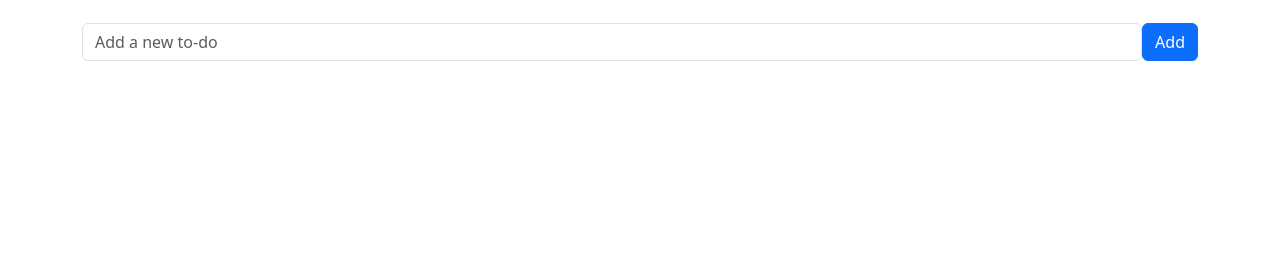
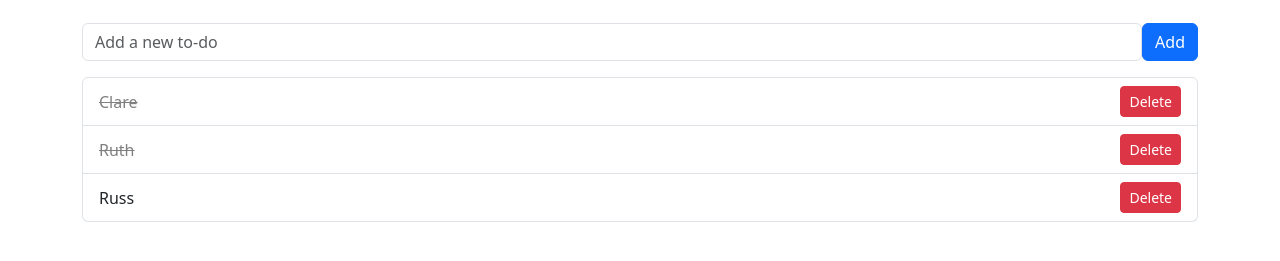
Before and after one commit to Rosmine1/Week12, a website: page index.html in a window 1280 px wide. Shown: the part 101-362 px from the top of the page. Drawn offline with nearby package versions, Linux system fonts and the light colour scheme; no server answers.

Commit message:
final touches

```diff
--- a/index.html
+++ b/index.html
@@ -13,7 +13,7 @@
     <link rel="stylesheet" href="styles.css" />
   </head>
   <body>
-    <!-- form -->
+    <!-- form division -->
     <div class="container mt-5">
       <h1 class="text-center">Name List</h1>
       <div class="input-group mb-3">
@@ -30,8 +30,37 @@
           </button>
         </form>
       </div>
-
-
+      <ul class="list-group" id="todoList">
+        <!-- Name items will be appended here -->
+        <li class="list-group-item d-flex justify-content-between align-items-center">
+          <span class="todo-text completed">Clare</span>
+          <div>
+            <button
+              class="btn btn-sm btn-danger deleteTodo"
+              data-index="${index}">
+              Delete
+            </button>
+          </div>
+        </li>
+        <li class="list-group-item d-flex justify-content-between align-items-center">
+          <span class="todo-text completed">Ruth</span>
+          <div>
+            <button
+              class="btn btn-sm btn-danger deleteTodo"data-index="${index}">
+              Delete
+            </button>
+          </div>
+        </li>
+        <li class="list-group-item d-flex justify-content-between align-items-center">
+          <span class="todo-text">Russ</span>
+          <div>
+            <button class="btn btn-sm btn-danger deleteTodo" data-index="${index}">
+              Delete
+            </button>
+          </div>
+        </li>
+      </ul>
+    </div>
 
     <!-- jQuery and Bootstrap JS -->
     <script src="node_modules/jquery/dist/jquery.min.js"></script>
--- a/index.js
+++ b/index.js
@@ -5,7 +5,7 @@ $(document).ready(function () {
 
     /**API Request Functions */
 
-    //get all todos from DB
+    //get all names from DB
     const fetchNames = async () => {
       //fetch data from the server using the fetch API
       const response = await fetch(`${BASE_URL}/names`);
@@ -18,7 +18,7 @@ $(document).ready(function () {
       return data;
     };
 
-    //get a todo by its ID
+    //get a names by its ID
     const fetchName = async (id) => {
       //fetch data from the server using the fetch API
       const response = await fetch(`${BASE_URL}/names/${id}`);
@@ -31,12 +31,12 @@ $(document).ready(function () {
       return data;
     };
 
-    //add a new todo to the server
+    //add a new name to the server
     const addName = async (text) => {
       let newItem = {
         "text": text
       }
-      console.log(JSON.stringify(newItem))
+
       //fetch data from the server using the fetch API
       const response = await fetch(`${BASE_URL}/names`, {
         method: "POST",
@@ -63,9 +63,9 @@ $(document).ready(function () {
       // console.log("todos from render", { todos });
 
       // Clear the current list
-      //$("#todoList").empty();
+      $("#todoList").empty();
 
-      // Loop through the todos array and append each todo to the list
+      // Loop through the names array and append each todo to the list
       names.forEach(function (name, index) {
         let nameItem = `<li class="list-group-item d-flex justify-content-between align-items-center">
                                     <span class="todo-text ${
@@ -83,7 +83,7 @@ $(document).ready(function () {
     // Call the render function when the page loads
     render();
 
-    //add event listener to the add todo button
+    //add event listener to the add name button
     $("#addTodo").click(async (event) => {
       event.preventDefault();
       //get the value of the input field
@@ -95,7 +95,7 @@ $(document).ready(function () {
         return;
       }
 
-      //add the todo to the server
+      //add the names  to the server
       try {
         await addName(text);
       } catch (error) {
@@ -105,23 +105,22 @@ $(document).ready(function () {
         $("#newTodo").val("");
       }
 
-      //re-render the todos by calling the render function
+      //re-render the names by calling the render function
       render();
     });
 
     //add event listener to the delete button
-    //Need to use event delegation since the delete button is dynamically created
     $(document).on("click", ".deleteTodo", async function () {
       // Get the id of the todo to be deleted
       const id = $(this).data("index");
       console.log("deleting", { id });
 
-      // Delete the todo from the server
+      // Delete the names from the server
       await fetch(`${BASE_URL}/names/${id}`, {
         method: "DELETE",
       });
 
-      // Re-render the todos by calling the render function
+      // Re-render the names by calling the render function
       render();
     });
 
--- a/package.json
+++ b/package.json
@@ -4,7 +4,7 @@
   "main": "index.js",
   "scripts": {
     "test": "echo \"Error: no test specified\" && exit 1",
-    "dev": "json-server db/db.json --port 4000"
+    "server": "json-server db/db.json --port 4000"
   },
   "author": "",
   "license": "ISC",
@@ -14,5 +14,6 @@
     "json": "^11.0.0",
     "server": "^1.0.41"
   },
+  "devDependencies": {},
   "description": ""
 }
```
